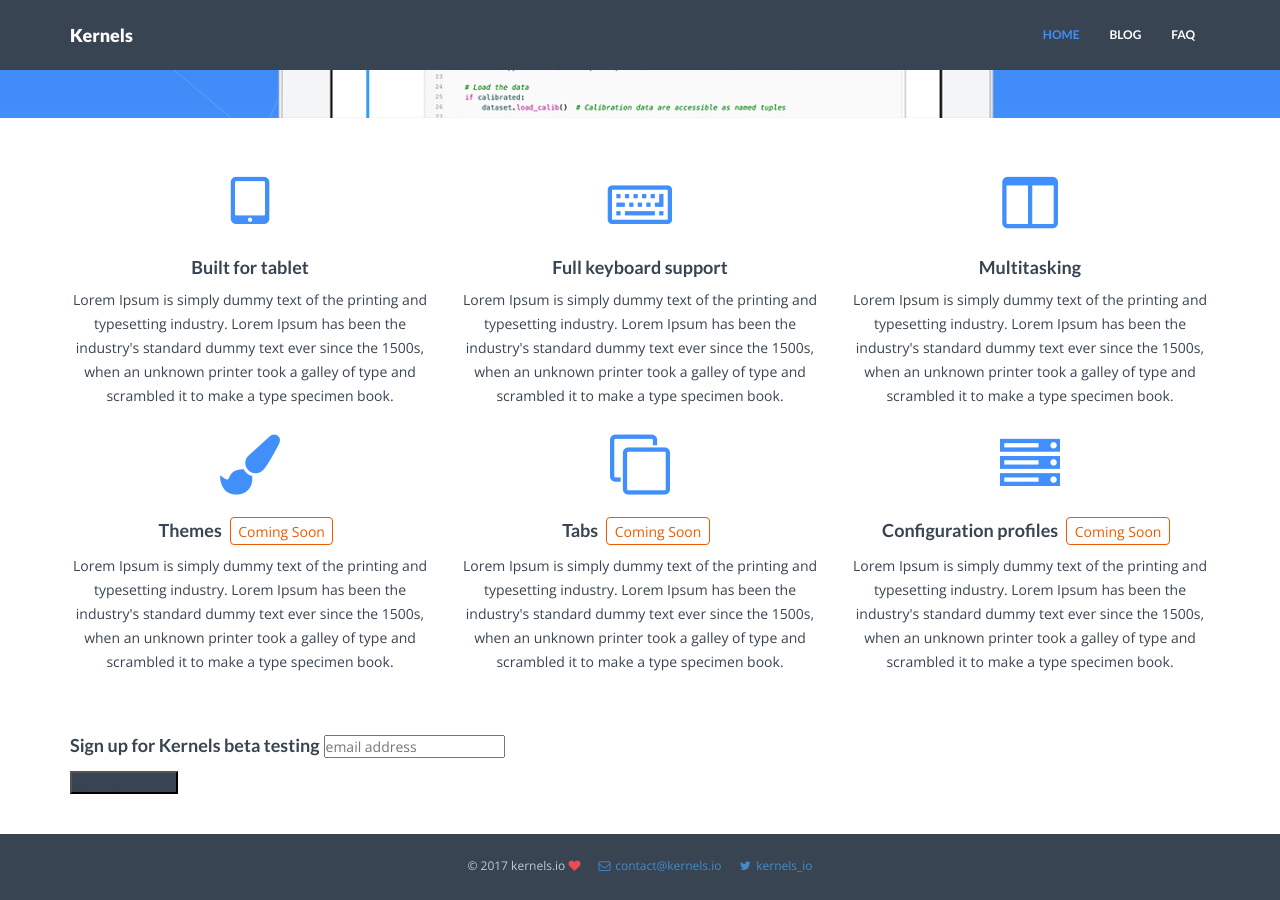
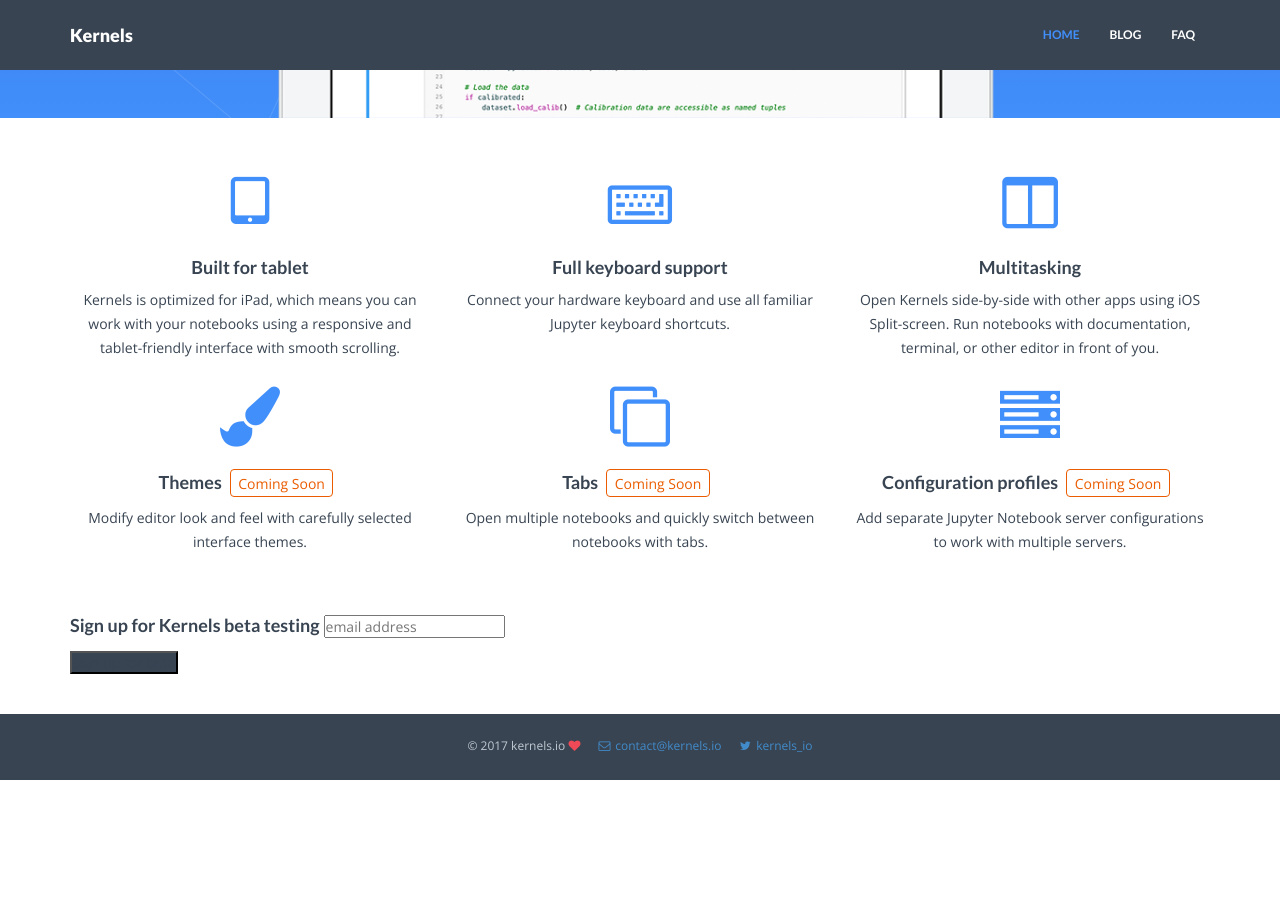
Before and after one commit to test-juno-sh/juno-website-test, a Jekyll site: the page built from index.html, in a window 1280 px wide and 900 px high, scrolled down 523 px. Built offline with Jekyll 4.4.1, drawn with Linux system fonts in a browser that asks for light colours; nearby versions of some CDN libraries; comment, search, counter and statistics services are not loaded; after the commit the page ends 1303 px from its top, so only the background shows below that.

Commit message:
Add (better) placeholder text.

```diff
--- a/index.html
+++ b/index.html
@@ -12,19 +12,19 @@
                 <i class="fa fa-tablet" aria-hidden="true"></i>
                 <span class="sr-only">Built for tablet</span>
                 <h4>Built for tablet</h4>
-                <p>Lorem Ipsum is simply dummy text of the printing and typesetting industry. Lorem Ipsum has been the industry's standard dummy text ever since the 1500s, when an unknown printer took a galley of type and scrambled it to make a type specimen book.</p>
+                <p>Kernels is optimized for iPad, which means you can work with your notebooks using a responsive and tablet-friendly interface with smooth scrolling.</p>
             </div>
             <div class="col-md-4">
                 <i class="fa fa-keyboard-o" aria-hidden="true"></i>
                 <span class="sr-only">Full keyboard support</span>
                 <h4>Full keyboard support</h4>
-                <p>Lorem Ipsum is simply dummy text of the printing and typesetting industry. Lorem Ipsum has been the industry's standard dummy text ever since the 1500s, when an unknown printer took a galley of type and scrambled it to make a type specimen book.</p>
+                <p>Connect your hardware keyboard and use all familiar Jupyter keyboard shortcuts.</p>
             </div>
             <div class="col-md-4">
                 <i class="fa fa-columns" aria-hidden="true"></i>
                 <span class="sr-only">Multitasking</span>
                 <h4>Multitasking</h4>
-                <p>Lorem Ipsum is simply dummy text of the printing and typesetting industry. Lorem Ipsum has been the industry's standard dummy text ever since the 1500s, when an unknown printer took a galley of type and scrambled it to make a type specimen book.</p>
+                <p>Open Kernels side-by-side with other apps using iOS Split-screen. Run notebooks with documentation, terminal, or other editor in front of you.</p>
             </div>
         </div>
         <div class="row centered">
@@ -32,19 +32,19 @@
                 <i class="fa fa-paint-brush" aria-hidden="true"></i>
                 <span class="sr-only">Themes</span>
                 <h4>Themes<p class="coming-soon">Coming Soon</p></h4>
-                <p>Lorem Ipsum is simply dummy text of the printing and typesetting industry. Lorem Ipsum has been the industry's standard dummy text ever since the 1500s, when an unknown printer took a galley of type and scrambled it to make a type specimen book.</p>
+                <p>Modify editor look and feel with carefully selected interface themes.</p>
             </div>
             <div class="col-md-4">
                 <i class="fa fa-clone" aria-hidden="true"></i>
                 <span class="sr-only">Tabs</span>
                 <h4>Tabs<p class="coming-soon">Coming Soon</p></h4>
-                <p>Lorem Ipsum is simply dummy text of the printing and typesetting industry. Lorem Ipsum has been the industry's standard dummy text ever since the 1500s, when an unknown printer took a galley of type and scrambled it to make a type specimen book.</p>
+                <p>Open multiple notebooks and quickly switch between notebooks with tabs.</p>
             </div>
             <div class="col-md-4">
                 <i class="fa fa-server" aria-hidden="true"></i>
                 <span class="sr-only">Configuration profiles</span>
                 <h4>Configuration profiles<p class="coming-soon">Coming Soon</p></h4>
-                <p>Lorem Ipsum is simply dummy text of the printing and typesetting industry. Lorem Ipsum has been the industry's standard dummy text ever since the 1500s, when an unknown printer took a galley of type and scrambled it to make a type specimen book.</p>
+                <p>Add separate Jupyter Notebook server configurations to work with multiple servers.</p>
             </div>
         </div>
         <div class="spacing"></div>
```
